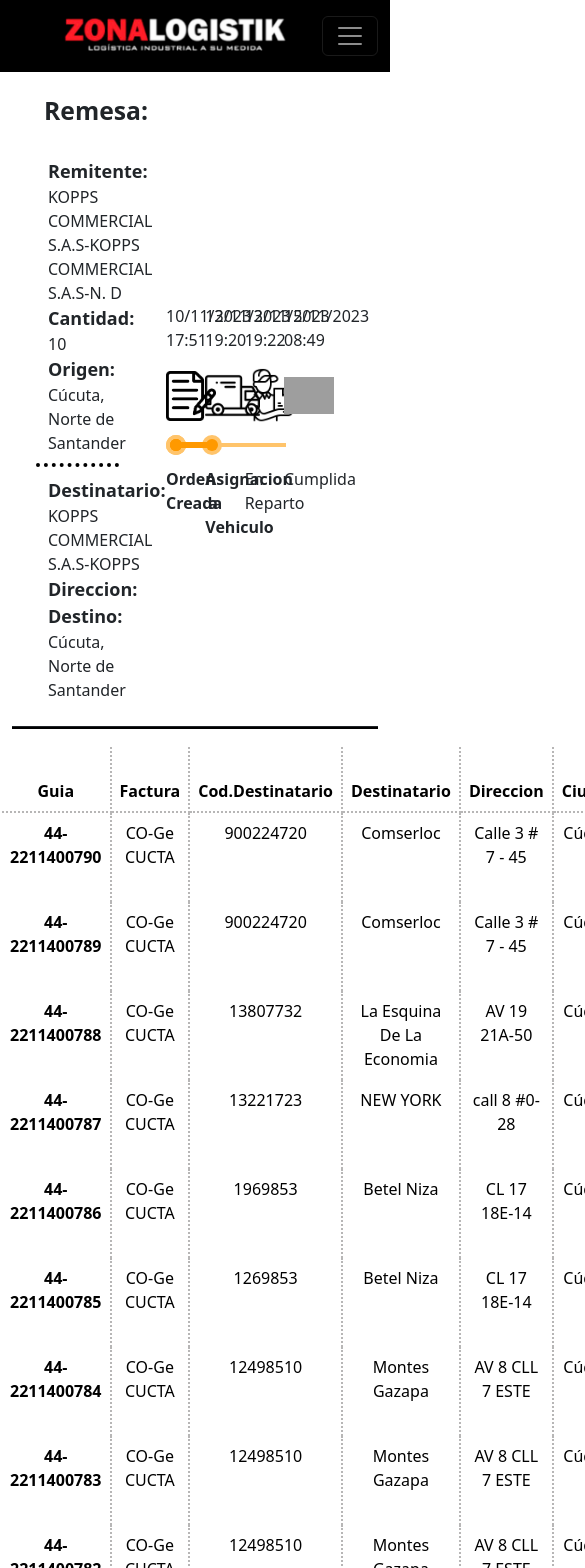
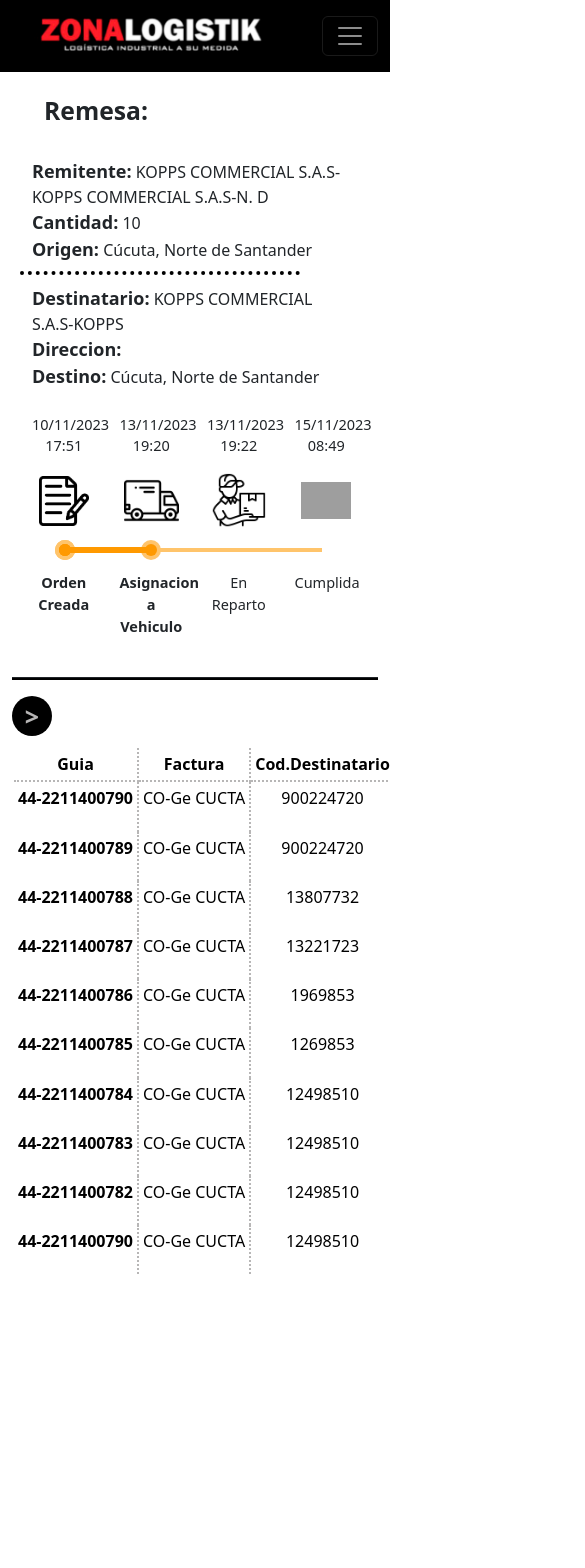
Before and after one commit to Alejo12680/Vistas_Tender_SGA, an Angular app: page /remesa in a window 390 px wide. Shown: the top 1568 px of the page, 585 px wide, since content can reach past the window. After the commit the page ends 1292 px from the top, so only its background shows below. Built offline with nearby package versions, Linux system fonts and the light colour scheme; grey boxes are pictures that could not be loaded.

Commit message:
Cambios_responsive_remesa

```diff
--- a/src/app/components/nav/nav.component.html
+++ b/src/app/components/nav/nav.component.html
@@ -1,6 +1,6 @@
 <nav class="navbar navbar-expand-lg" data-bs-theme="dark">
   <div class="container-fluid">
-    <a routerLink="/consulta" routerLinkActive="active" class="ms-4">
+    <a routerLink="/consulta" routerLinkActive="active">
       <img src="../../../assets/zona-logistica.png" alt="Bootstrap" width="280">
     </a>
     <button class="navbar-toggler" type="button" data-bs-toggle="collapse" data-bs-target="#navbarNav"
--- a/src/app/components/remesa/remesa.component.html
+++ b/src/app/components/remesa/remesa.component.html
@@ -10,8 +10,8 @@
         </ul>
     </section>
 
-    <div class="row align-items-center ms-4 mt-4">
-        <div class="col-4">
+    <div class="row align-items-center m-2 mt-4">
+        <div class="col-12 col-md-5">
             <div class="row">
                 <p class="m-0">
                     <strong class="fw-bold tamaño_text">Remitente:</strong> {{remitente.remitente}}
@@ -37,26 +37,26 @@
                 </p>
             </div>
         </div>
-        <div class="col-8">
+        <div class="col-12 col-md-7 mt-4 mt-md-0">
             <!-- Fechas -->
             <div class="row">
-                <div class="col-2">
-                    <p class="text-center">10/11/2023
+                <div class="col-3">
+                    <p class="text-center textPequeño">10/11/2023
                         17:51
                     </p>
                 </div>
-                <div class="col-2">
-                    <p class="text-center">13/11/2023
+                <div class="col-3">
+                    <p class="text-center textPequeño">13/11/2023
                         19:20
                     </p>
                 </div>
-                <div class="col-2">
-                    <p class="text-center">13/11/2023
+                <div class="col-3">
+                    <p class="text-center textPequeño">13/11/2023
                         19:22
                     </p>
                 </div>
-                <div class="col-2">
-                    <p class="text-center">15/11/2023
+                <div class="col-3">
+                    <p class="text-center textPequeño">15/11/2023
                         08:49
                     </p>
                 </div>
@@ -64,23 +64,23 @@
 
             <!-- Imagenes -->
             <div class="row align-items-center text-center">
-                <div class="col-2">
+                <div class="col-3">
                     <img src="../../../assets/documento.png" width="50" />
                 </div>
-                <div class="col-2">
+                <div class="col-3">
                     <img src="../../../assets/camion.png" width="55" />
                 </div>
-                <div class="col-2">
+                <div class="col-3">
                     <img src="../../../assets/repartidor.png" width="55" />
                 </div>
-                <div class="col-2">
+                <div class="col-3">
                     <img src="../../../assets/verificacion.png" width="50" />
                 </div>
             </div>
 
             <!-- Barra de progreso -->
             <div class="row">
-                <div class="col-8">
+                <div class="col-12">
                     <div class="progress-container">
                         <ul>
                             <li></li>
@@ -95,17 +95,17 @@
 
             <!-- Estado de la remesa -->
             <div class="row">
-                <div class="col-2">
-                    <p class="text-center textEstado">Orden Creada</p>
+                <div class="col-3">
+                    <p class="text-center textEstado textPequeño">Orden Creada</p>
                 </div>
-                <div class="col-2">
-                    <p class="text-center" [ngClass]="{'textEstado': estados === 'Asignacion a Vehiculo' || estados === 'En Reparto' || estados === 'Cumplida'}">Asignacion a Vehiculo</p>
+                <div class="col-3">
+                    <p class="text-center textPequeño" [ngClass]="{'textEstado': estados === 'Asignacion a Vehiculo' || estados === 'En Reparto' || estados === 'Cumplida'}">Asignacion a Vehiculo</p>
                 </div>
-                <div class="col-2">
-                    <p class="text-center" [ngClass]="{'textEstado': estados === 'En Reparto' || estados === 'Cumplida'}">En Reparto</p>
+                <div class="col-3">
+                    <p class="text-center textPequeño" [ngClass]="{'textEstado': estados === 'En Reparto' || estados === 'Cumplida'}">En Reparto</p>
                 </div>
-                <div class="col-2">
-                    <p class="text-center" [ngClass]="{'textEstado': estados === 'Cumplida'}">Cumplida</p>
+                <div class="col-3">
+                    <p class="text-center textPequeño" [ngClass]="{'textEstado': estados === 'Cumplida'}">Cumplida</p>
                 </div>
             </div>
         </div>
@@ -113,8 +113,11 @@
     <hr class="mt-4" size="5px" color="black" />
 
     <!-- Tabla de las remesas -->
-    <div class="row">
-        <table class="table table-hover">
+    <button class="buton_table" (click)="scrollTableRight()">></button>
+
+    <div class="row table-responsive">
+        <div #tableContainer class="table-scrollable">
+            <table class="table table-hover table-sm">
                 <thead>
                     <tr>
                         <th>Guia</th>
@@ -151,3 +154,4 @@
             </table>
         </div>
     </div>
+</div>
--- a/src/app/components/remesa/remesa.component.scss
+++ b/src/app/components/remesa/remesa.component.scss
@@ -26,7 +26,7 @@
 }
 
 .linea_punteada {
-    width: 70%;
+    width: 80%;
     border: none;
     border-top: 4px dotted #000000;
     margin: 10px 0;
@@ -59,7 +59,7 @@
     position: relative;
     margin: 20px auto;
     padding: 4px 0 0;
-    width: 80%;
+    width: 78%;
     height: 4px;
     background-color: #ffc46b;
 }
@@ -79,7 +79,7 @@
 }
 
 .progress-container ul li.active:nth-child(2) {
-    margin-left: 33%;
+    margin-left: 34%;
 }
 
 .progress-container ul li.active:nth-child(3) {
@@ -105,7 +105,8 @@
 .progress-container .progress-bar {
     position: absolute;
     height: 6px;
-    width: 0%; /* ****** cambiar el estado ****** */
+    width: 0%;
+    /* ****** cambiar el estado ****** */
     top: -1px;
     left: 0;
     margin: 0;
@@ -115,9 +116,48 @@
     -moz-transition: width 1s ease-in-out;
     -o-transition: width 1s ease-in-out;
     transition: width 1s ease-in-out;
-  }
+}
+
 //   ****************************************
 
 .textEstado {
     font-weight: bold;
 }
+
+.table-scrollable {
+    overflow-x: auto;
+    white-space: nowrap;
+    -webkit-overflow-scrolling: touch; /* Agrega un desplazamiento suave en iOS */
+    transition: scroll-left 0.5s ease;
+}
+
+.buton_table {
+    opacity: 0;
+    display: none;
+}
+
+
+/* Breack Poins */
+@media (max-width: 768px) {
+
+    .textPequeño {
+        font-size: 14.5px;
+    }
+}
+
+@media (max-width: 425px) {
+
+    .buton_table {
+        margin-bottom: 10px;
+        border-radius: 50%;
+        color: #b7b6b6;
+        background-color: #000000;
+        font-size: 25px;
+        font-weight: bold;
+        height: 40px;
+        width: 40px;
+        opacity: 1;
+        display: block;
+        border: none;
+    }
+}
--- a/src/app/components/remesa/remesa.component.ts
+++ b/src/app/components/remesa/remesa.component.ts
@@ -1,4 +1,4 @@
-import { Component, OnInit } from '@angular/core';
+import { Component, OnInit, ViewChild, ElementRef } from '@angular/core';
 import { ServiciosService } from 'src/app/service/servicios.service';
 
 @Component({
@@ -8,6 +8,8 @@
 })
 
 export class RemesaComponent {
+  // se usa ViewChild para obtener una referencia al elemento contenedor de la tabla en el componente TypeScript
+  @ViewChild('tableContainer') tableContainer!: ElementRef;
 
   public valorConsulta: string[] = [];
 
@@ -58,7 +60,7 @@
       total = 0
 
     } if (this.estados === 'Asignacion a Vehiculo') {
-      total = 33
+      total = 34
 
     } if (this.estados === 'En Reparto') {
       total = 67
@@ -70,4 +72,11 @@
     return total
   }
 
+  //  incrementa la propiedad scrollLeft del contenedor cuando el botón se hace clic.
+  scrollTableRight() {
+    const container = this.tableContainer.nativeElement;
+    // Puedes ajustar la cantidad de desplazamiento según tus necesidades
+    container.scrollLeft += 1000;
+  }
+
 }
--- a/src/index.html
+++ b/src/index.html
@@ -10,8 +10,6 @@
   <!-- bootstrap -->
   <link href="https://cdn.jsdelivr.net/npm/bootstrap@5.3.2/dist/css/bootstrap.min.css" rel="stylesheet" integrity="sha384-T3c6CoIi6uLrA9TneNEoa7RxnatzjcDSCmG1MXxSR1GAsXEV/Dwwykc2MPK8M2HN" crossorigin="anonymous">
 
-  <!-- <link rel="stylesheet" href="https://stackpath.bootstrapcdn.com/bootstrap/4.5.2/css/bootstrap.min.css"/> -->
-
 </head>
 <body>
   <app-root></app-root>
```
Lines whose indentation alone changed are shown as unchanged.
